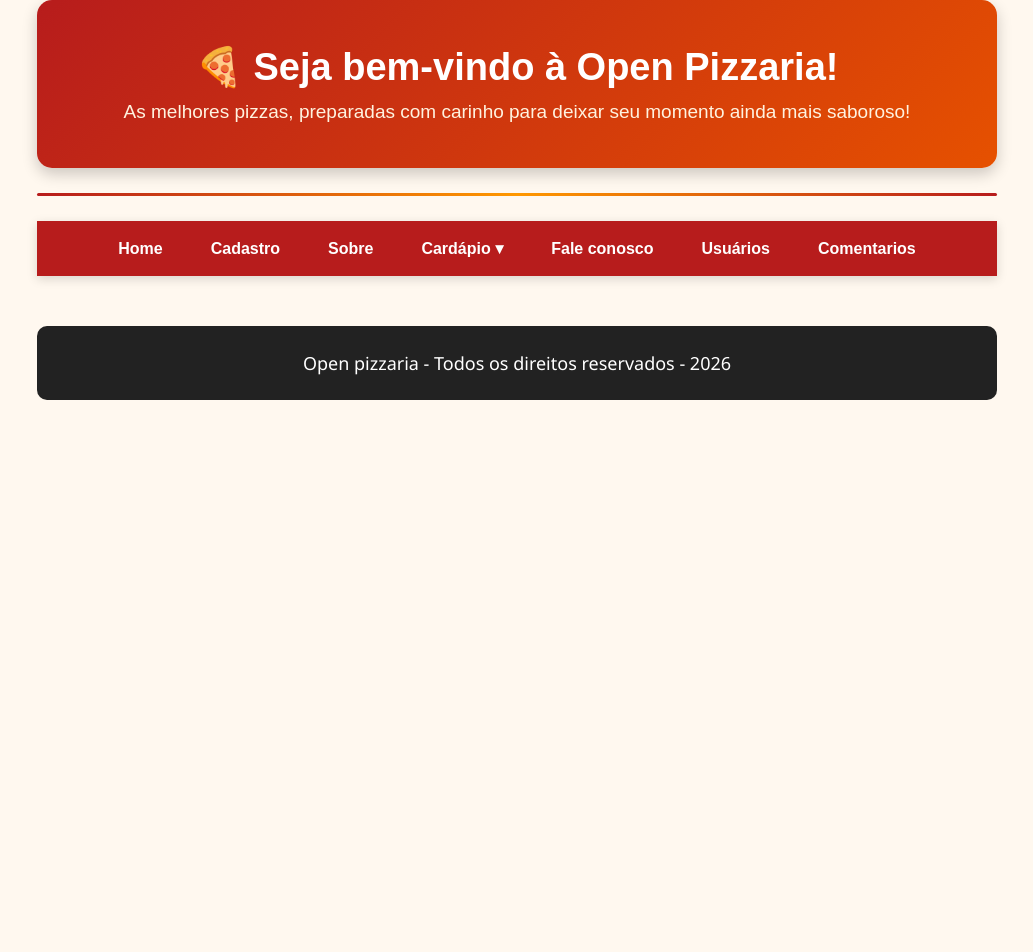
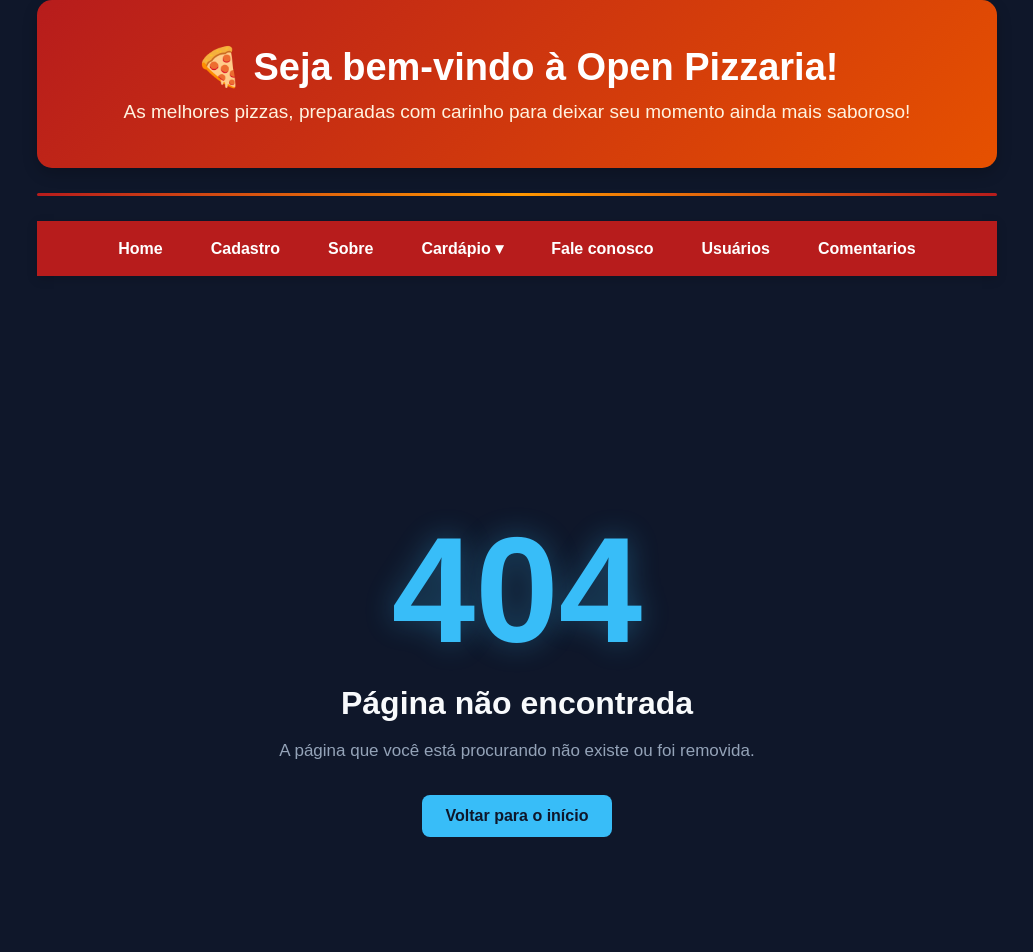
Before and after one commit to thiaguin5/domando-gpt, a React (Vite) app in the folder open-pizzaria/: page /Cadastro in a window 1280 px wide. Shown: the top 952 px of the page, without its empty margins (123-1156 px from the left). Before the commit the page ends 800 px from the top, so only its background shows below. Built offline with nearby package versions, Linux system fonts and the light colour scheme.

Commit message:
feat: adicionando notfound

```diff
--- a/open-pizzaria/src/Router.jsx
+++ b/open-pizzaria/src/Router.jsx
@@ -7,6 +7,7 @@ import Sobre from './pages/Sobre'
 import Cardapio from './pages/Cardapio';
 import Users from './pages/Users';
 import Comentarios from "./pages/Comentarios"
+import NotFound from "./pages/NotFound"
 
 export default function Router() {
   return (
@@ -19,10 +20,11 @@ export default function Router() {
               <Route path="/Cardapio" element={ <Cardapio /> } />
                <Route path="/Users" element={ <Users /> } />
                <Route path="/Comentarios" element={ <Comentarios /> } />
-
+               <Route path= "*" element = {<NotFound />} />
 
 
         </Routes>
+
     </BrowserRouter>
   )
 }
--- /dev/null
+++ b/open-pizzaria/src/pages/NotFound/Not.css
@@ -0,0 +1,76 @@
+* {
+  margin: 0;
+  padding: 0;
+  box-sizing: border-box;
+}
+
+body {
+  font-family: Arial, Helvetica, sans-serif;
+  background: #0f172a;
+}
+
+.error-page {
+  min-height: 100vh;
+  display: flex;
+  align-items: center;
+  justify-content: center;
+  padding: 20px;
+  color: white;
+}
+
+.error-content {
+  text-align: center;
+  max-width: 600px;
+}
+
+.error-content h1 {
+  font-size: 150px;
+  line-height: 1;
+  font-weight: 800;
+  color: #38bdf8;
+  text-shadow: 0 0 30px rgba(56, 189, 248, 0.3);
+}
+
+.error-content h2 {
+  margin-top: 20px;
+  font-size: 32px;
+  color: #f8fafc;
+}
+
+.error-content p {
+  margin: 15px 0 30px;
+  font-size: 17px;
+  line-height: 1.6;
+  color: #94a3b8;
+}
+
+.back-button {
+  display: inline-block;
+  padding: 12px 24px;
+  border-radius: 8px;
+  background: #38bdf8;
+  color: #0f172a;
+  text-decoration: none;
+  font-weight: bold;
+  transition: 0.3s ease;
+}
+
+.back-button:hover {
+  background: #7dd3fc;
+  transform: translateY(-2px);
+  box-shadow: 0 8px 20px rgba(56, 189, 248, 0.25);
+}
+
+@media (max-width: 600px) {
+  .error-content h1 {
+    font-size: 100px;
+  }
+
+  .error-content h2 {
+    font-size: 24px;
+  }
+
+  .error-content p {
+    font-size: 15px;
+  }
+}
--- /dev/null
+++ b/open-pizzaria/src/pages/NotFound/index.jsx
@@ -0,0 +1,18 @@
+import React from 'react'
+import './Not.css'
+
+export default function Index() {
+  return (
+    <div className="error-page">
+      <div className="error-content">
+        <h1>404</h1>
+        <h2>Página não encontrada</h2>
+        <p>A página que você está procurando não existe ou foi removida.</p>
+
+        <a href="/" className="back-button">
+          Voltar para o início
+        </a>
+      </div>
+    </div>
+  )
+}
```
